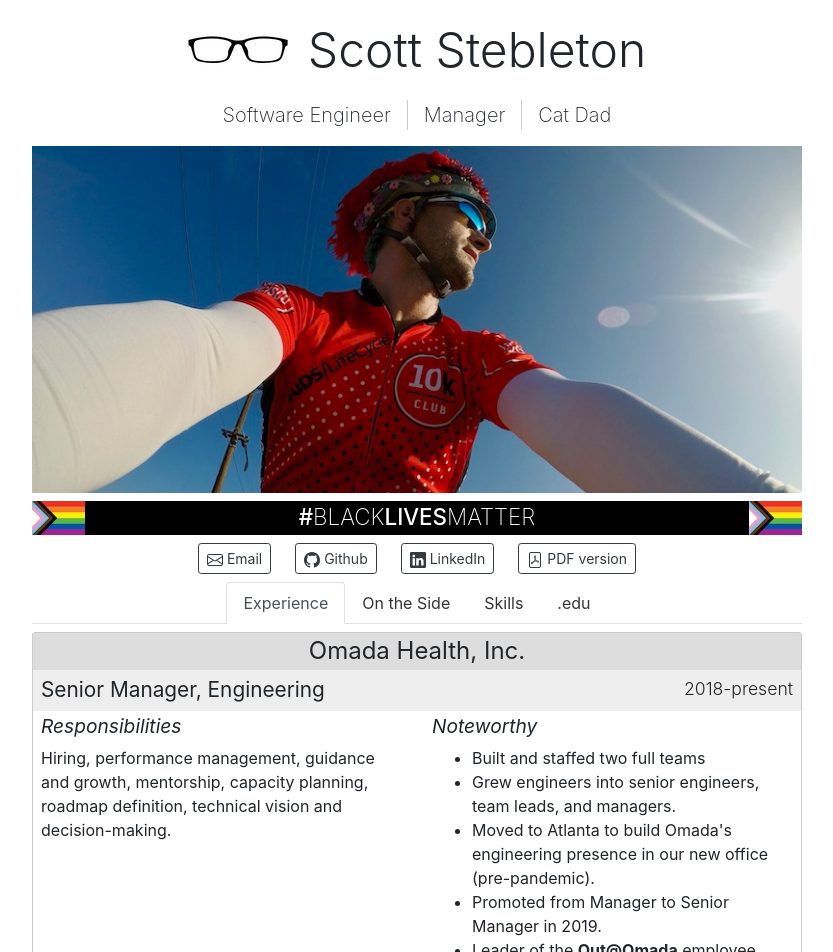
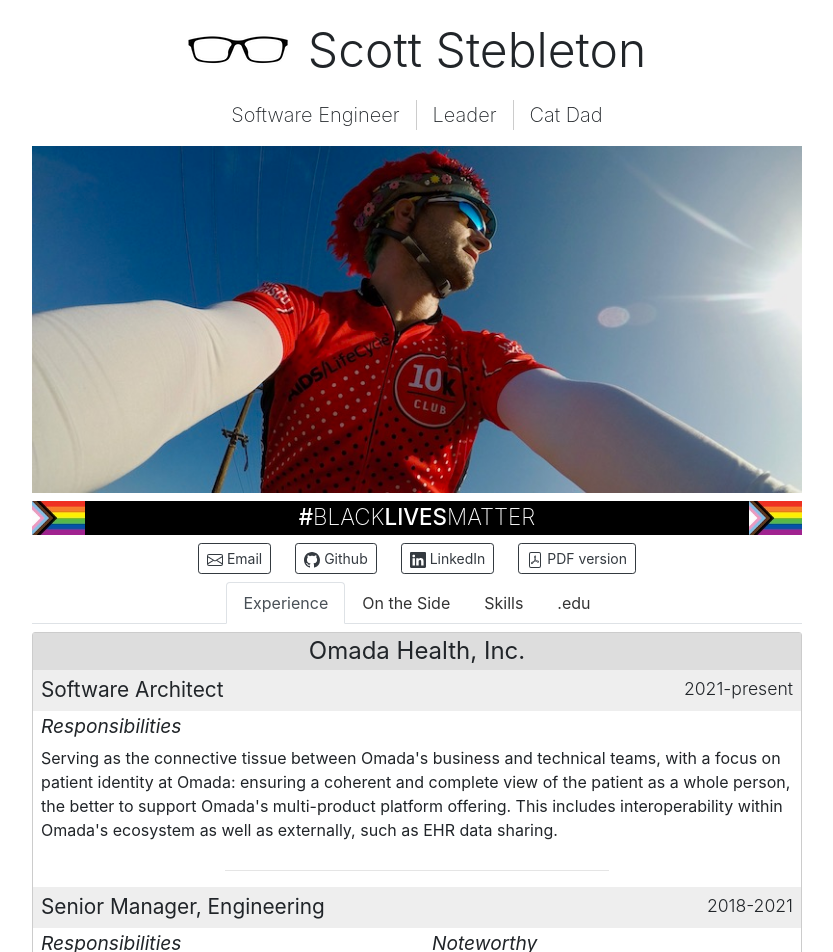
Before and after one commit to st33b/home-nextjs, a Next.js app: page / in a window 1280 px wide. Shown: the top 952 px of the page, without its empty margins (223-1056 px from the left). Built offline with nearby package versions, Linux system fonts and the light colour scheme.

Commit message:
add Architect role, with date updates

```diff
--- a/components/experience/omada.js
+++ b/components/experience/omada.js
@@ -15,10 +15,36 @@
       <div className={styles.Role}>
         <div className={styles.Header + " d-sm-flex justify-content-between"}>
           <h3 className={styles.Title}>
+            Software Architect
+          </h3>
+          <h5 className={styles.Dates}>
+            2021-present
+          </h5>
+        </div>
+        <div className={styles.Details}>
+          <Row>
+            <Col xs={12}
+                 className={styles.Responsibilities}>
+              <h4>
+                Responsibilities
+              </h4>
+              <p>
+                Serving as the connective tissue between Omada's business and technical teams, with a focus on patient identity at Omada: ensuring a coherent and complete view of the patient as a whole person, the better to support Omada's multi-product platform offering. This includes interoperability within Omada's ecosystem as well as externally, such as EHR data sharing.
+              </p>
+            </Col>
+          </Row>
+        </div>
+      </div>
+
+      <hr className={styles.RoleSeparator}/>
+
+      <div className={styles.Role}>
+        <div className={styles.Header + " d-sm-flex justify-content-between"}>
+          <h3 className={styles.Title}>
             Senior Manager, Engineering
           </h3>
           <h5 className={styles.Dates}>
-            2018-present
+            2018-2021
           </h5>
         </div>
         <div className={styles.Details}>
@@ -55,7 +81,7 @@
                   <strong>
                     Out@Omada
                   </strong>
-                  {' '}employee resource group (ERG), 2020-present.
+                  {' '}employee resource group (ERG), 2020-2021.
                 </li>
               </ul>
             </Col>
--- a/components/pageHeader.js
+++ b/components/pageHeader.js
@@ -16,7 +16,7 @@
           Software Engineer
         </li>
         <li>
-          Manager
+          Leader
         </li>
         <li>
           Cat Dad
```
